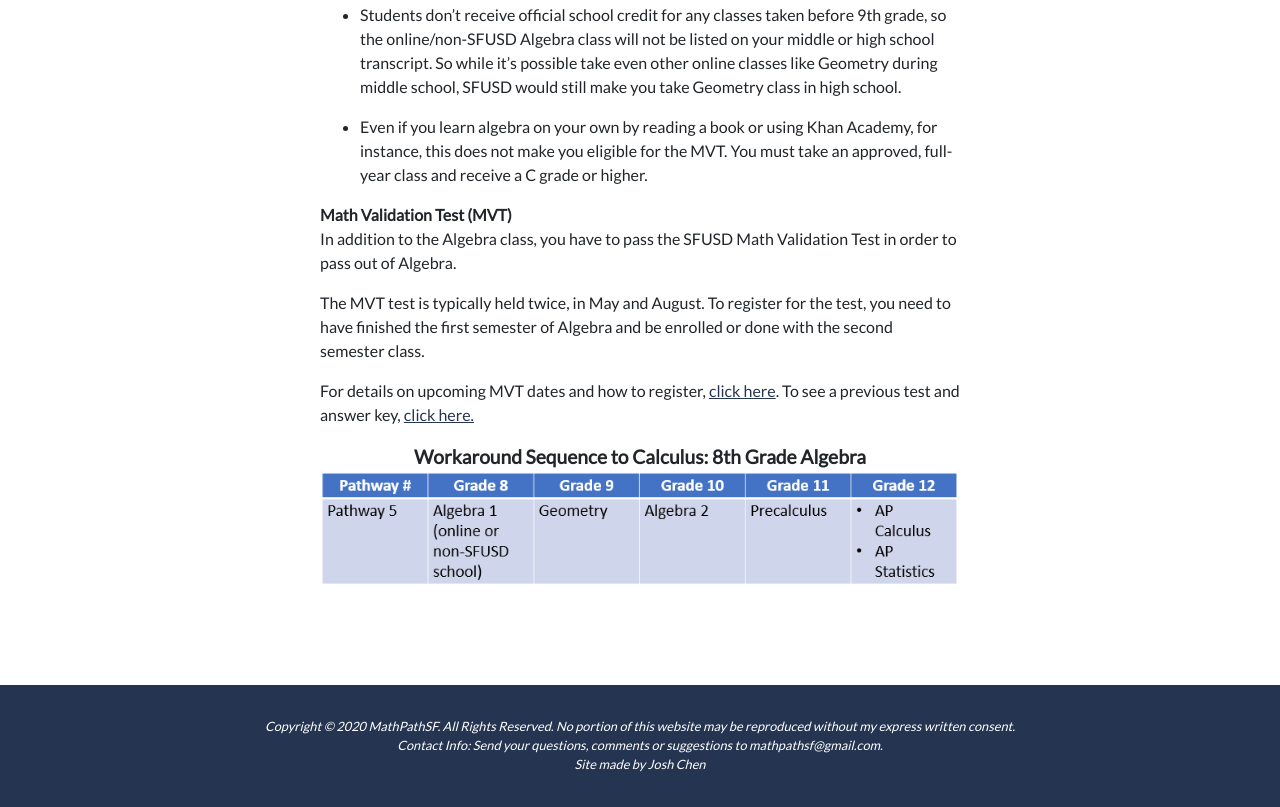
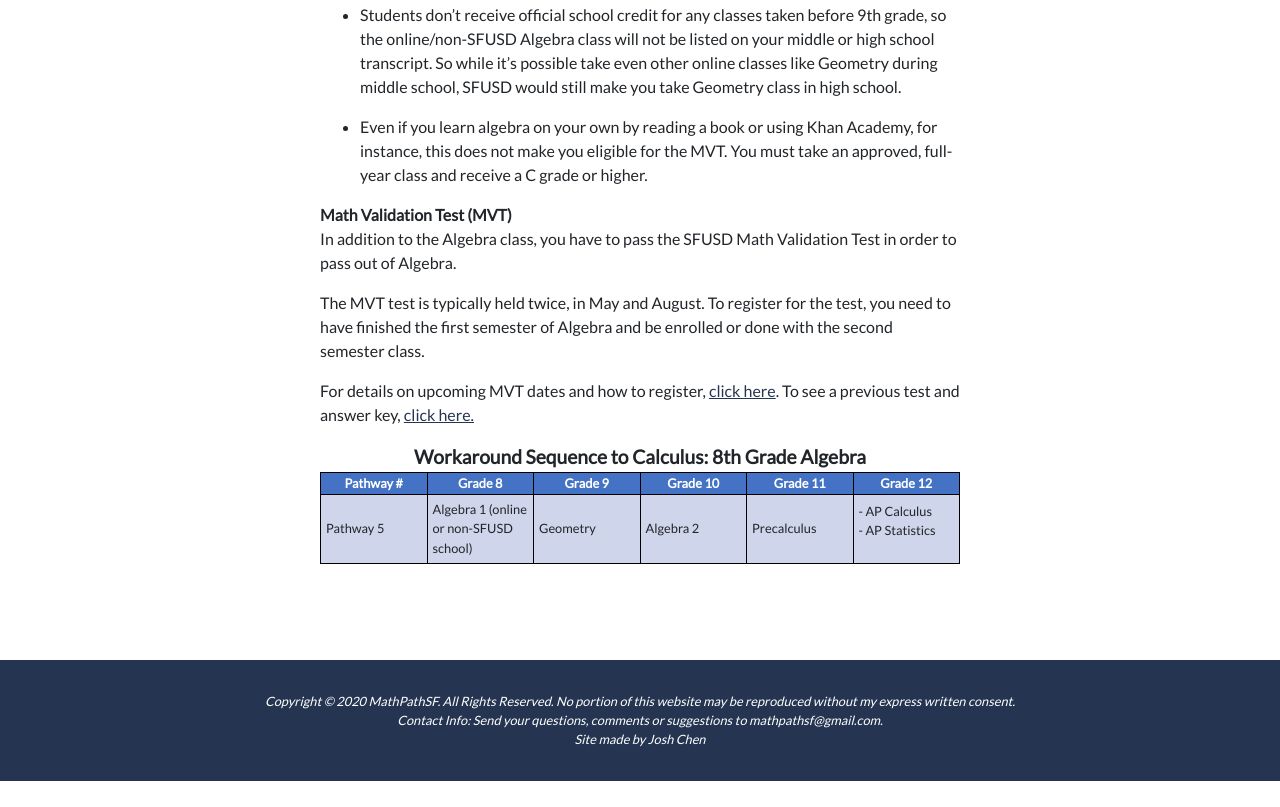
Before and after one commit to joshchen984/MathPathSF, a Gatsby site: page /eighth-grade in a window 1280 px wide. Shown: the part 1608-2415 px from the top of the page. After the commit the page ends 2389 px from the top, so only its background shows below. Built offline with nearby package versions, Linux system fonts and the light colour scheme; Gatsby itself is replaced by a stand-in of ours.

Commit message:
Convert eighth grade image to table

```diff
--- /dev/null
+++ b/src/components/Table/table.js
@@ -0,0 +1,43 @@
+import React from 'react'
+import PropTypes from 'prop-types'
+import classes from "./table.module.scss"
+const Table = (props) => {
+  const body = [];
+  const headers = []
+  const rows = props.values.length;
+  const cols = props.values[0].length
+  for(let j = 0; j < cols;j++){
+    headers.push(
+      <th key={j} className={classes.th}>
+        {props.headers[j]}
+      </th>
+    )
+  }
+
+  for(let i = 0; i < rows;i++){
+    const row = [];
+    for(let j = 0; j < cols;j++){
+      row.push(<td key={j} className={classes.td}>{props.values[i][j]}</td>);
+    }
+    body.push(
+      <tr key={i}>
+        {row}
+      </tr>
+    )
+  }
+  return (
+    <table className={classes.Table}>
+      <thead>
+        <tr>{headers}</tr>
+      </thead>
+      <tbody>
+        {body}
+      </tbody>
+    </table>
+  );
+}
+Table.propTypes = {
+  values: PropTypes.arrayOf(PropTypes.array),
+  headers: PropTypes.array
+}
+export default Table;
--- /dev/null
+++ b/src/components/Table/table.module.scss
@@ -0,0 +1,33 @@
+.Table {
+  border: 1px solid black;
+  width:100%;
+  table-layout: fixed;
+  border-collapse: collapse;
+  overflow-wrap: break-word;
+  font-size: 1vw;
+}
+.th{
+  text-align: center;
+  color: white;
+  background-color: #4472c4;
+}
+.td {
+  padding-top:0;
+  background-color: #cfd5ea;
+  padding: 5px;
+}
+.th, .td {
+  border: 1px solid black;
+
+}
+
+@media (max-width: 768px){
+  .Table {
+    font-size: 20px;
+  }
+}
+@media only screen and (max-width : 414px) {
+  .Table {
+    font-size: 10px;
+  }
+}
--- a/src/pages/eighth-grade.js
+++ b/src/pages/eighth-grade.js
@@ -1,23 +1,12 @@
 import React from "react"
 import Layout from "../components/Layout/layout.js"
 import SEO from "../components/seo"
-import { graphql, useStaticQuery } from "gatsby"
 import ListItem from "../components/ListItem.js"
-import Image from "../components/image"
 import ImageHeadline from "../components/ImageHeadline/ImageHeadline.js"
-
+import Table from "../components/Table/table.js"
 const Eighth = props => {
-  const images = useStaticQuery(graphql`
-    query EighthGradeImages {
-      file(relativePath: { eq: "eighth-grade.png" }) {
-        childImageSharp {
-          fluid(maxWidth: 600) {
-            ...GatsbyImageSharpFluid
-          }
-        }
-      }
-    }
-  `)
+  const headers = ["Pathway #", "Grade 8", "Grade 9", "Grade 10", "Grade 11", "Grade 12"];
+  const tableValues = [["Pathway 5", "Algebra 1 (online or non-SFUSD school)", "Geometry", "Algebra 2", "Precalculus", <p>- AP Calculus <br/>- AP Statistics</p>]];
 
   return (
     <Layout>
@@ -195,7 +184,9 @@ const Eighth = props => {
         <ImageHeadline>
           Workaround Sequence to Calculus: 8th Grade Algebra
         </ImageHeadline>
-        <Image data={images.file} />
+        <Table
+          headers={headers}
+          values={tableValues}/>
       </div>
     </Layout>
   )
```
Also changed, not shown: src/images/eighth-grade.png (deleted).
